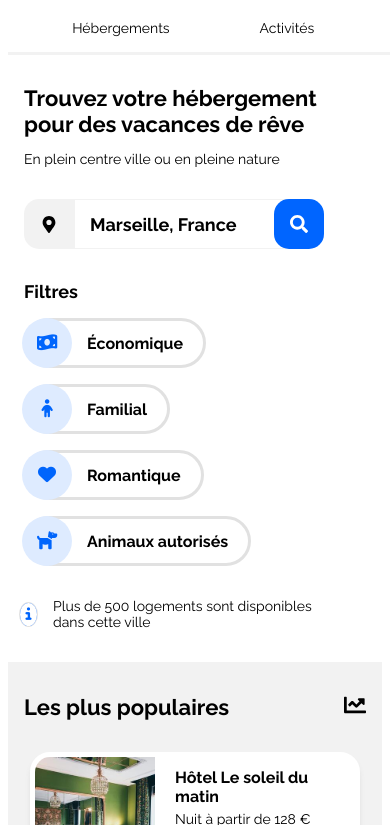
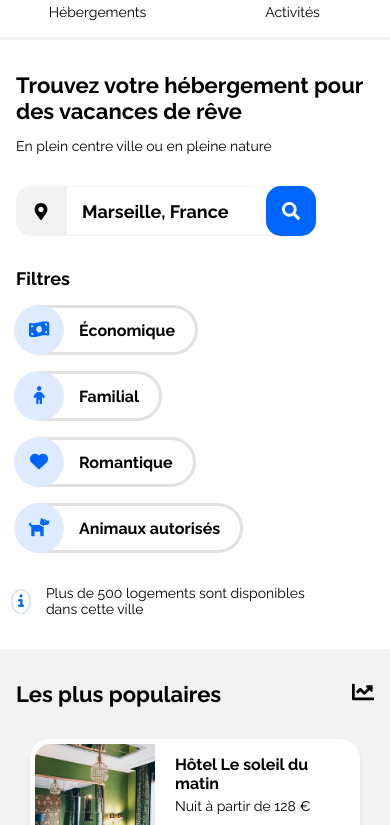
Before and after one commit to timotheethiry/oc-webdev-p02, a plain HTML site: page index.html in a window 390 px wide. Shown: the part 93-918 px from the top of the page. Drawn offline with Linux system fonts and the light colour scheme.

Commit message:
V2 fix#11

```diff
--- a/index.html
+++ b/index.html
@@ -19,8 +19,8 @@
                 <img src="images/logo/reservia.png" alt="" id="logo">
                 <nav>
                     <ul>
-                        <li><a href="#hebergements">Hébergements</a></li>
-                        <li><a href="#activites">Activités</a></li>
+                        <li><a href="#hebergements">Hébergements</a></li><!-- white space
+                        --><li><a href="#activites">Activités</a></li>
                     </ul>
                 </nav>
                 <a href=""><p class="sign-up">S'inscrire</p></a>
--- a/style.css
+++ b/style.css
@@ -9,6 +9,11 @@
 body, input, button
 {
     font-family: 'Raleway', sans-serif;
+}
+
+body
+{
+    margin: 0;
 }
 
 main
@@ -920,25 +925,35 @@ footer
     {
         order: 3;
         width: 100%;
-        margin-top: 1rem;
+    }
+
+    nav ul
+    {
+        margin-bottom: 0;
     }
 
     nav ul li
     {
-        width: 49%;
+        width: 50%;
+        text-align: center;
+        border-bottom: solid #f2f2f2;
+        padding-bottom: 1rem;
+    }
+
+    nav ul li:hover
+    {
+        border-color: #0065fc;
     }
 
     nav ul li a
     {
-        padding: 0 50% 1rem 35%;
-        border-bottom: solid #f2f2f2;
+        padding: 0;
     }
 
-    nav ul li a:hover
-
+    nav ul li:hover a
     {
+        color: #0065fc;
         border-top: none;
-        border-color: #0065fc;
     }
 
     header a
```
